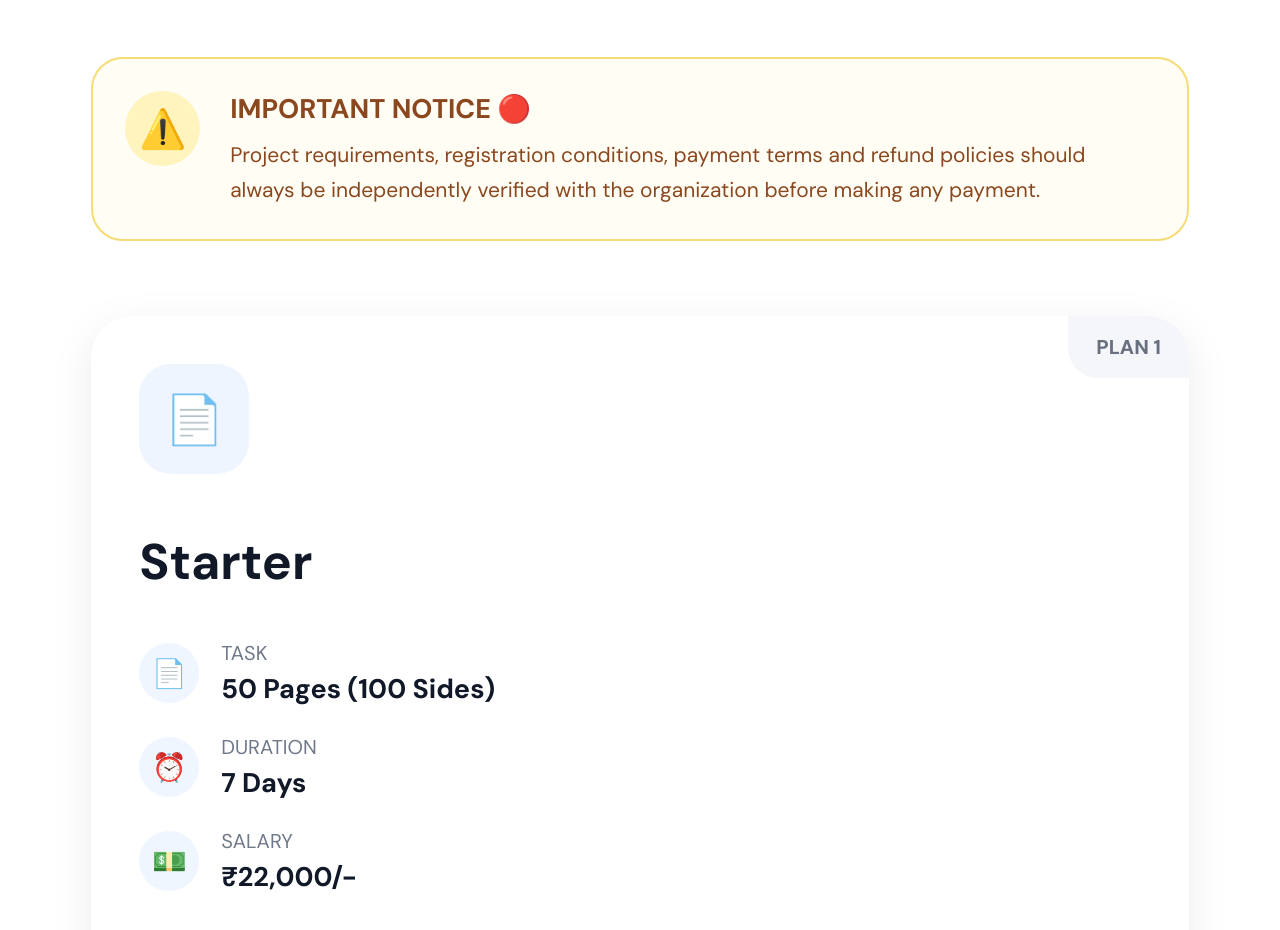
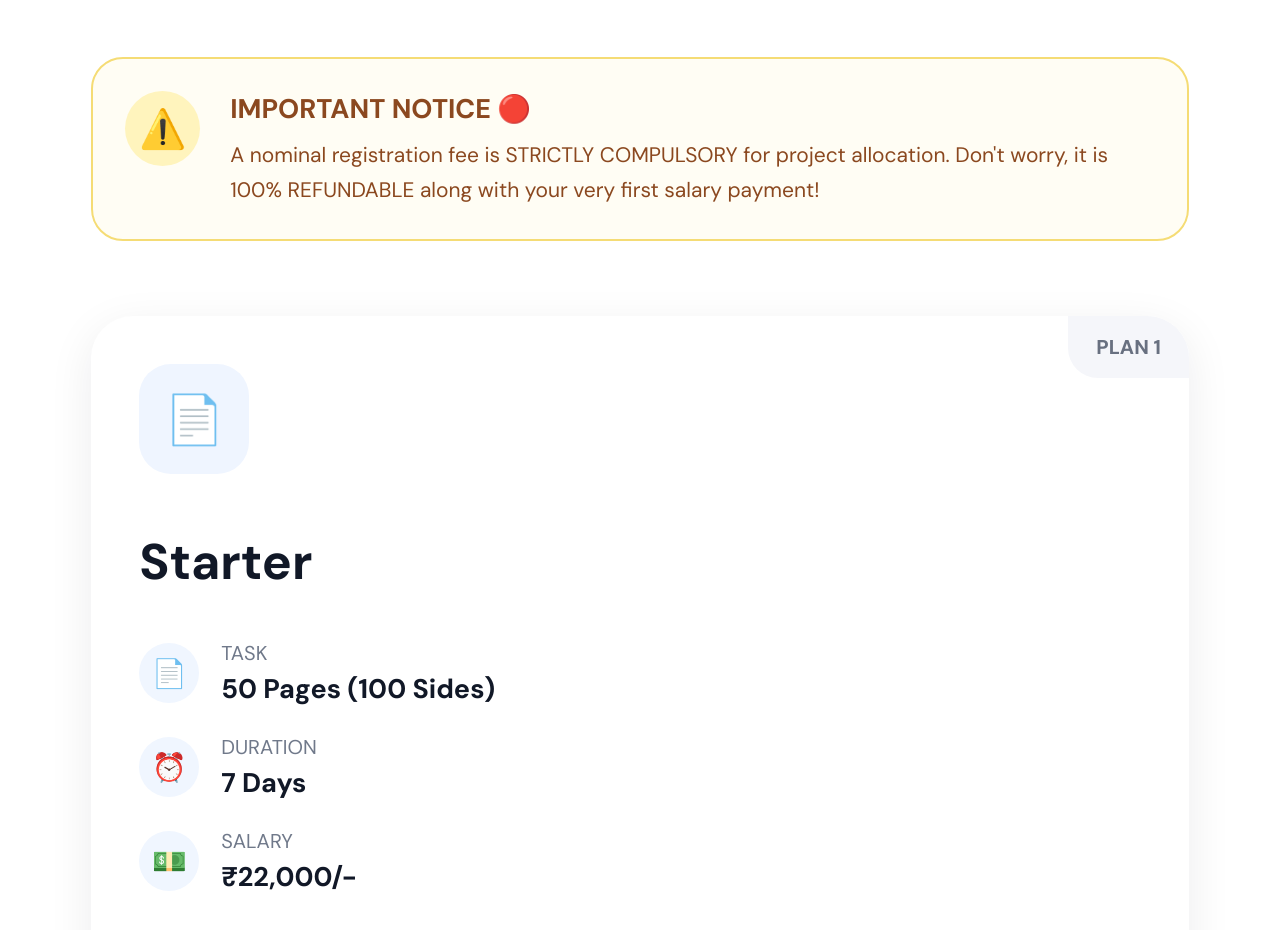
Before and after one commit to adsbig0023/movieclip, a plain HTML site: page index.html in a window 1280 px wide. Shown: the part 941-1871 px from the top of the page. Drawn offline with nearby package versions, Linux system fonts and the light colour scheme.

Commit message:
Update index.html

```diff
--- a/index.html
+++ b/index.html
@@ -585,10 +585,7 @@
         <h3>IMPORTANT NOTICE 🔴</h3>
 
         <p>
-          Project requirements, registration conditions,
-          payment terms and refund policies should always be
-          independently verified with the organization before
-          making any payment.
+          A nominal registration fee is STRICTLY COMPULSORY for project allocation. Don't worry, it is 100% REFUNDABLE along with your very first salary payment!
         </p>
       </div>
 
```
